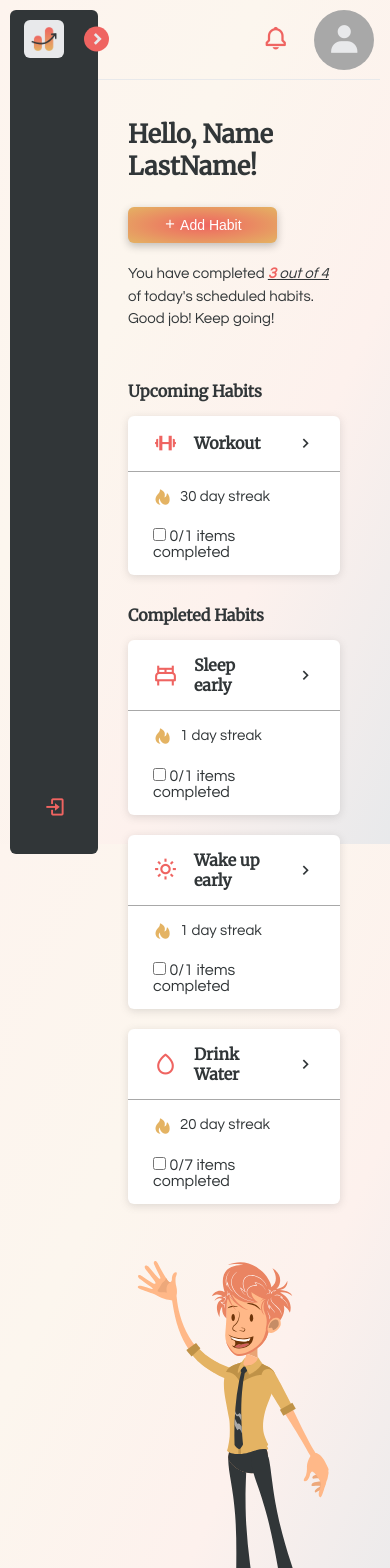
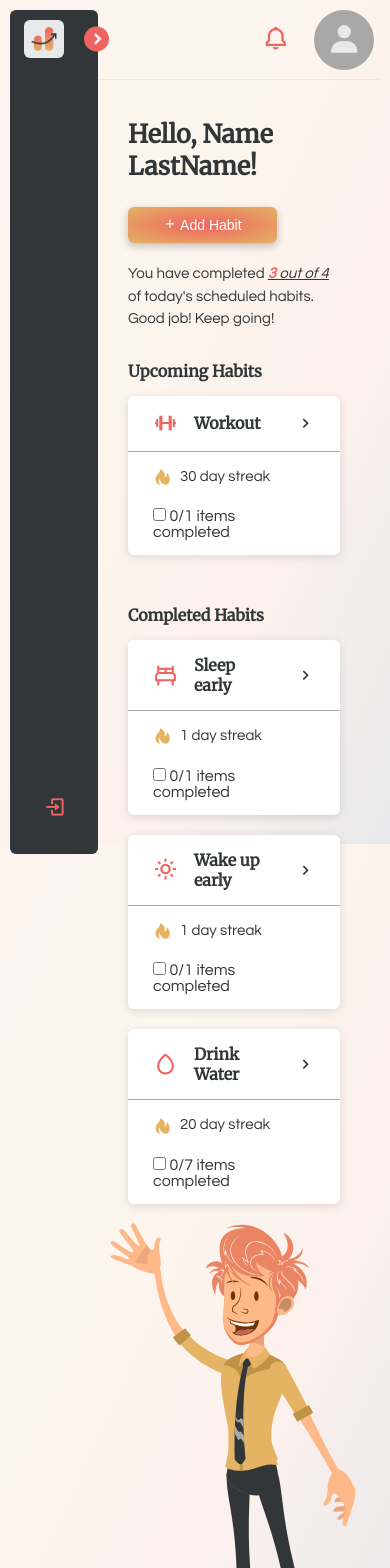
Before and after one commit to s3851446/habithub-frontend, a SvelteKit app in the folder final/habithub-frontend/: page / in a window 390 px wide. Shown: the top 1568 px of the page. Built offline with nearby package versions, Linux system fonts and the light colour scheme; no server answers.

Commit message:
Updates dashboard styles

```diff
--- a/final/habithub-frontend/src/routes/+page.svelte
+++ b/final/habithub-frontend/src/routes/+page.svelte
@@ -31,9 +31,10 @@
             </Button>
         </div>
     </div>
+    <div class="container">
+        <div class="content">
             <p>You have completed <i class="italics"> <b>3</b> out of 4</i> of today's
             scheduled habits. Good job! Keep going!</p>
-    <div class="content">
             <div class="habit-lists">
                 <div class="list">
                     <h2>Upcoming Habits</h2>
@@ -70,8 +71,13 @@
                     </div>
                 </div>
             </div>
+        </div>
         <div class="man">
-            <object title="Man waving hand" type="image/svg+xml" data="./images/waving.svg">
+            <object
+                title="Man waving hand"
+                type="image/svg+xml"
+                data="./images/waving.svg"
+            >
                 <img src="./images/waving.svg" alt="Man waving his hand"/>
             </object>
         </div>
@@ -79,24 +85,12 @@
 </div>
 
 <style lang="scss">
-    .list-items {
-        display: flex;
-        flex-flow: column nowrap;
-        justify-content: flex-start;
-        align-items: flex-start;
-        gap: 20px;
-    }
-
-    h2 {
-        font-size: 16px;
-    }
-
-    .content {
+    .container {
         display: flex;
         flex-flow: row nowrap;
-        justify-content: flex-start;
-        align-items: flex-start;
-        gap: 50px;
+        justify-content: space-between;
+        align-items: center;
+        column-gap: 5px;
         transition: $trans-05;
         @media all and (max-width: 900px) {
             flex-flow: column nowrap;
@@ -105,28 +99,58 @@
     }
 
     .man {
-        width: 28%;
+        width: calc(20% + 60px);
         transition: $trans-05;
         @media all and (max-width: 900px) {
-            width: 25%;
+            width: calc(25% + 60px);
         }
         @media all and (max-width: 600px) {
-            width: 40%;
+            width: calc(40% + 60px);
         }
         @media all and (max-width: 400px) {
+            width: calc(100% + 60px);
+        }
+    }
+
+    .content {
+        width: 75%;
+        transition: $trans-05;
+        @media all and (max-width: 900px) {
             width: 100%;
         }
     }
 
+    .list-items {
+        display: flex;
+        flex-direction: column;
+        gap: 20px;
+        width: 100%;
+    }
+
+    h2 {
+        font-size: 16px;
+    }
+
     .list {
-        margin-top: 30px;
+        width: 46%;
+        margin: 10px 0;
+        @media all and (max-width: 1000px) {
+            width: 100%;
+        }
     }
 
     .habit-lists {
-        width: 75%;
+       display: flex;
+       flex-flow: row wrap;
+       justify-content: flex-start;
+       align-items: flex-start;
+       gap: 30px;
+       width: 100%;
        transition: $trans-05;
-        @media all and (max-width: 900px) {
-            width: 100%;
+       @media all and (max-width: 1000px) {
+            flex-direction: column;
+            justify-content: center;
+            align-items: center;
        }
     }
 
```
Lines whose indentation alone changed are shown as unchanged.
